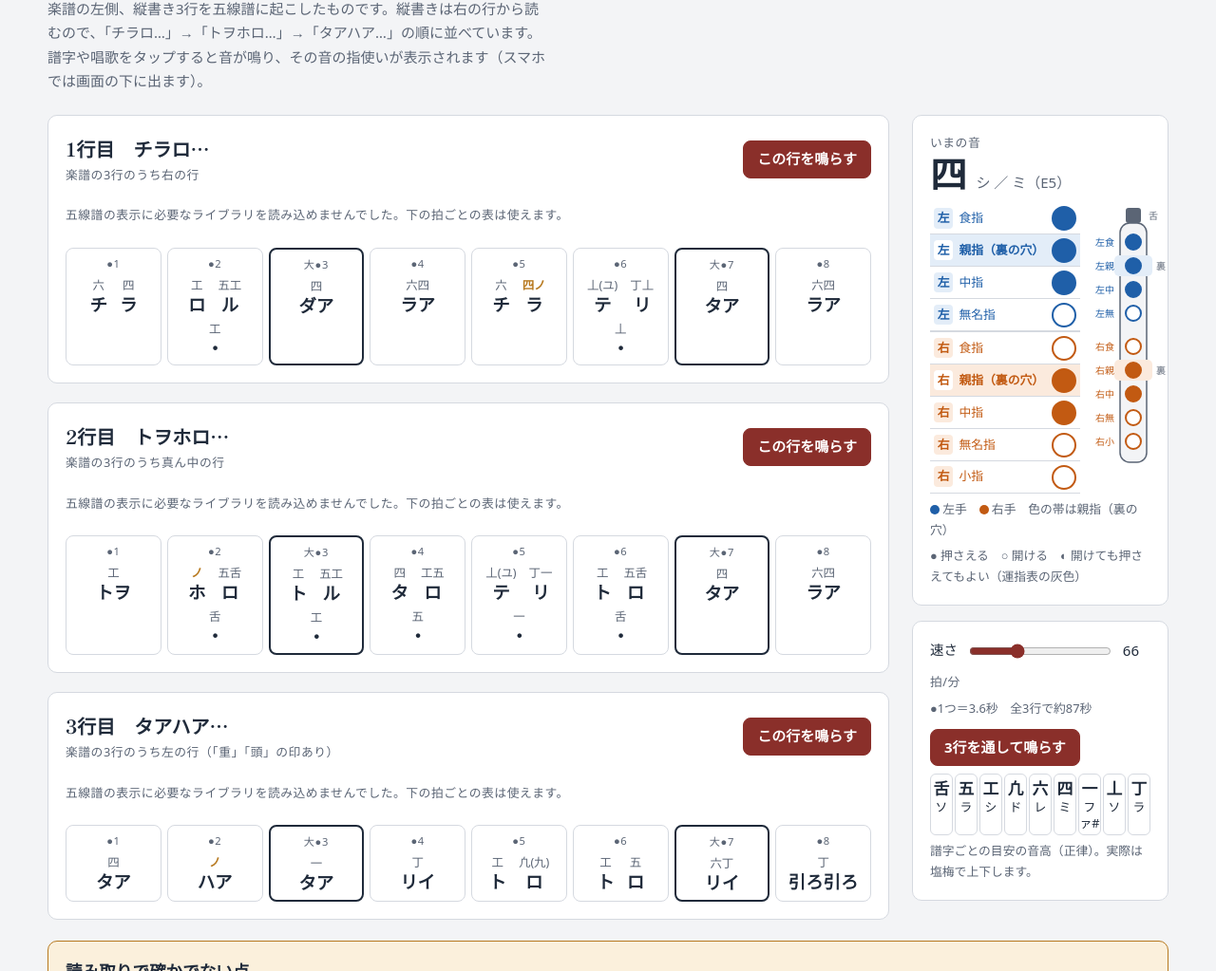
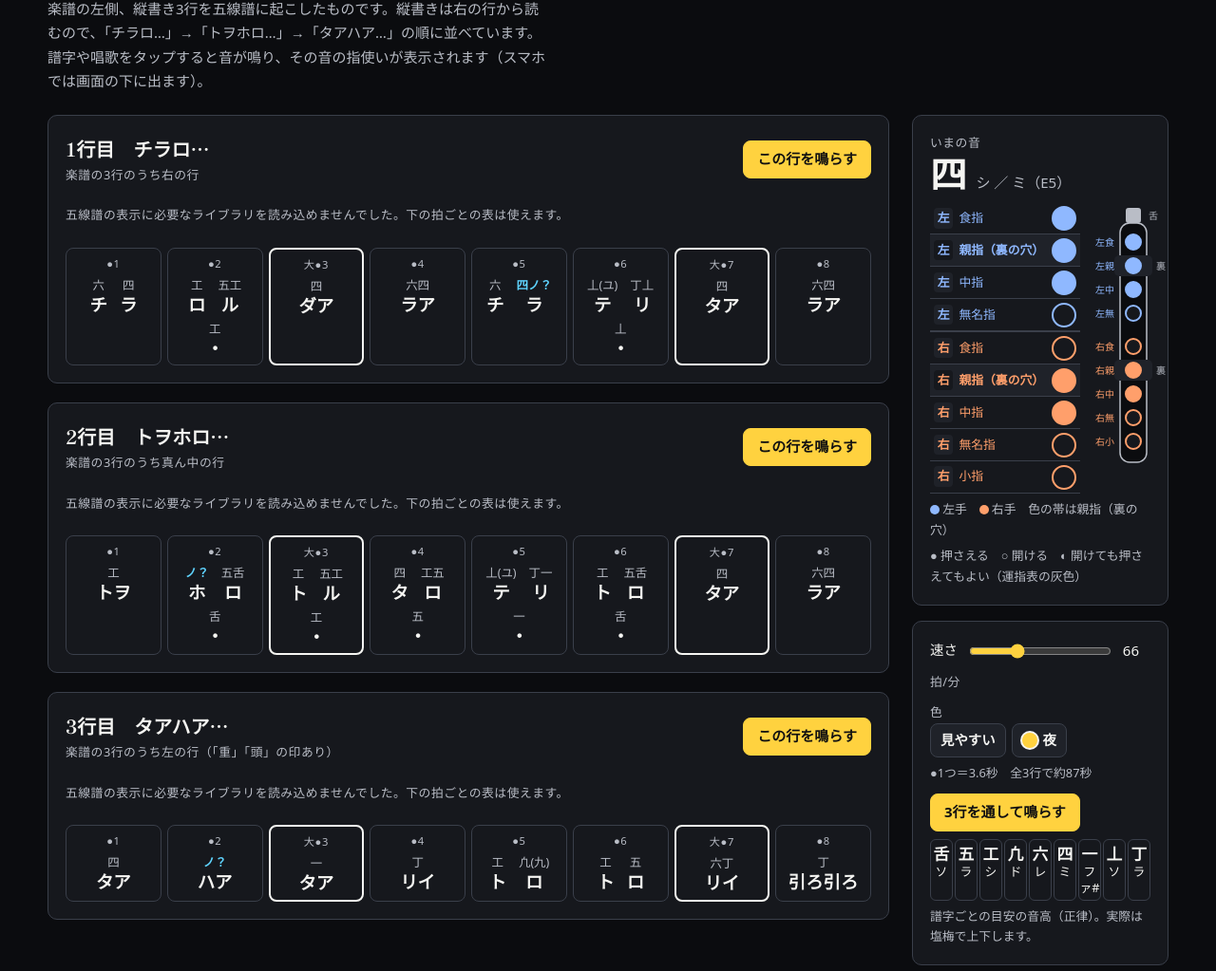
Before and after one commit to malu-malu/hichiriki-keiko, a plain HTML site: page index.html in a window 1280 px wide. Shown: the part 77-1100 px from the top of the page at 95% size. Drawn offline with Linux system fonts and the light colour scheme; a web font is replaced by a local one.

Commit message:
Add files via upload

```diff
--- a/index.html
+++ b/index.html
@@ -3,7 +3,8 @@
 <head>
 <meta charset="utf-8">
 <meta name="viewport" content="width=device-width, initial-scale=1, viewport-fit=cover">
-<style>:root{color-scheme:light}body{margin:0;font-size:14px}img{max-width:100%}[hidden]{display:none!important}</style>
+<meta name="theme-color" content="#0b0c0f">
+<style>body{margin:0;font-size:14px}img{max-width:100%}[hidden]{display:none!important}</style>
 <title>篳篥 三行の稽古譜</title>
 <meta name="claude:viewport-fit-sides" content="cover">
 <link rel="preconnect" href="https://fonts.googleapis.com">
@@ -11,20 +12,20 @@
 <style>
 /* Layout: score cards on the left, a sticky fingering chart on the right (stacks above on phones) */
 :root{
-  --bg:#f3f4f6; --paper:#ffffff; --ink:#1f2a3a; --muted:#5b6575; --line:#d5d9e0;
-  --accent:#8a2f2a; --accent-soft:#f3e3e1; --hold:#b7791f; --hold-soft:#fbf0dc;
-  --hole-on:#1f2a3a; --hole-off:#ffffff; --left:#1f5fa8; --left-soft:#e3edf8; --right:#c25a12; --right-soft:#fbeadd;
+  /* 色の値は「夜」（いちばん見やすい配色）。色ボタンで JavaScript が上書きする */
+  --bg:#0b0c0f; --panel:#16181d; --panel2:#1f2229; --line:#3a3f4a; --tx:#f5f5f2; --dim:#b9bdc6;
+  --go:#ffd23f; --kai:#5fd4ff; --you:#9df28a; --new:#ff9f6b; --rev:#8fb8ff;
+  --onbg:#3a3210; --sentbg:#10210e; --inbg:#000000; --ongo:#111111; --glow:#ffd23f55;
+  /* このページでの役割 */
+  --paper:var(--panel); --ink:var(--tx); --muted:var(--dim);
+  --accent:var(--go); --on-accent:var(--ongo); --accent-soft:var(--panel2);
+  --hold:var(--kai); --hold-soft:var(--panel2);
+  --hole-on:var(--tx); --hole-off:var(--panel);
+  --left:var(--rev); --left-soft:var(--panel2); --right:var(--new); --right-soft:var(--panel2);
   --f-display:"Shippori Mincho","Hiragino Mincho ProN","Yu Mincho",serif;
   --f-body:"BIZ UDPGothic","Hiragino Sans","Yu Gothic",system-ui,sans-serif;
+  color-scheme:dark;
 }
-@media (prefers-color-scheme:dark){:root:not([data-theme="light"]){
-  --bg:#14171c; --paper:#1d2128; --ink:#e7e9ee; --muted:#9aa3b2; --line:#343a45;
-  --accent:#e08a80; --accent-soft:#3a2523; --hold:#e2b25c; --hold-soft:#3a2f1c;
-  --hole-on:#e7e9ee; --hole-off:#1d2128; --left:#7fb3ee; --left-soft:#1c2a3b; --right:#f0a46b; --right-soft:#3a2a1d; color-scheme:dark}}
-:root[data-theme="dark"]{
-  --bg:#14171c; --paper:#1d2128; --ink:#e7e9ee; --muted:#9aa3b2; --line:#343a45;
-  --accent:#e08a80; --accent-soft:#3a2523; --hold:#e2b25c; --hold-soft:#3a2f1c;
-  --hole-on:#e7e9ee; --hole-off:#1d2128; --left:#7fb3ee; --left-soft:#1c2a3b; --right:#f0a46b; --right-soft:#3a2a1d; color-scheme:dark}
 body{background:var(--bg);color:var(--ink);font-family:var(--f-body);font-size:15px;line-height:1.7}
 .wrap{max-width:1180px;margin:0 auto;padding-block:28px 56px;padding-left:max(16px,env(safe-area-inset-left,0px));padding-right:max(16px,env(safe-area-inset-right,0px))}
 h1{font-family:var(--f-display);font-size:1.9rem;margin:0;line-height:1.3;text-wrap:balance}
@@ -36,9 +37,9 @@ h2{font-family:var(--f-display);font-size:1.25rem;margin:0;text-wrap:balance}
 .card{background:var(--paper);border:1px solid var(--line);border-radius:10px;padding:18px;min-width:0}
 .card-head{display:flex;flex-wrap:wrap;gap:10px 16px;align-items:center;justify-content:space-between}
 .tag{font-size:.8rem;color:var(--muted);letter-spacing:.04em}
-button{font:inherit;cursor:pointer;border-radius:8px;border:1px solid var(--accent);background:var(--accent);color:var(--paper);padding:6px 14px;font-weight:700}
+button{font:inherit;cursor:pointer;border-radius:8px;border:1px solid var(--accent);background:var(--accent);color:var(--on-accent);padding:6px 14px;font-weight:700}
 button.ghost{background:transparent;color:var(--accent)}
-button:focus-visible,.chip:focus-visible{outline:3px solid var(--hold);outline-offset:2px}
+button:focus-visible,.chip:focus-visible{outline:3px solid var(--accent);outline-offset:2px;box-shadow:0 0 0 6px var(--glow)}
 .staff{overflow-x:auto;margin-top:8px}
 .staff svg{max-width:100%}
 .staff svg path,.staff svg text{fill:var(--ink)}
@@ -54,10 +55,11 @@ button:focus-visible,.chip:focus-visible{outline:3px solid var(--hold);outline-o
 .chip .fu{font-size:.78rem;color:var(--muted)}
 .chip .sy{font-family:var(--f-display);font-size:1.15rem;font-weight:700}
 .chip:hover{background:var(--accent-soft)}
-.chip.on{background:var(--accent);color:var(--paper)}
-.chip.on .fu{color:var(--paper)}
+.chip.on{background:var(--accent);color:var(--on-accent)}
+.chip.on .fu{color:var(--on-accent)}
 .chip.unsure .fu{color:var(--hold);font-weight:700}
-.chip.on.unsure .fu{color:var(--paper)}
+.chip.unsure .fu::after{content:"？"}
+.chip.on.unsure .fu{color:var(--on-accent)}
 .side{position:sticky;top:max(12px,env(safe-area-inset-top,0px));display:flex;flex-direction:column;gap:16px}
 @media (max-width:860px){.side{position:static}}
 .now{display:flex;align-items:baseline;gap:10px}
@@ -102,8 +104,11 @@ table.fing{border-collapse:collapse;width:auto}
 .ctrl{display:flex;flex-wrap:wrap;align-items:center;gap:10px}
 .ctrl label{font-size:.9rem}
 input[type=range]{accent-color:var(--accent);width:150px}
+.ctrl.colors{gap:6px;flex-wrap:nowrap}
+.colorbtn{display:inline-flex;align-items:center;gap:6px;background:var(--panel2);color:var(--tx);border:1px solid var(--line);padding:5px 10px;white-space:nowrap;font-size:.9rem}
+.colorbtn .sw{width:16px;height:16px;border-radius:50%;background:var(--go);box-shadow:0 0 0 2px var(--tx);flex:0 0 auto}
 .tabular{font-variant-numeric:tabular-nums}
-.notes{background:var(--hold-soft);border:1px solid var(--hold);border-radius:10px;padding:16px 18px}
+.notes{background:var(--hold-soft);border:1px solid var(--line);border-radius:10px;padding:16px 18px}
 .notes h2{font-size:1.1rem}
 .notes ul{margin:.5rem 0 0;padding-left:1.2em}
 .notes li{margin:.25rem 0;max-width:70ch}
@@ -137,6 +142,11 @@ input[type=range]{accent-color:var(--accent);width:150px}
           <label for="tempo">速さ</label>
           <input type="range" id="tempo" min="40" max="120" value="66">
           <span class="tabular" id="tempoVal">66</span><span class="tag">拍/分</span>
+        </div>
+        <div class="tag" style="margin-top:10px">色</div>
+        <div class="ctrl colors">
+          <button type="button" class="colorbtn" id="seriesBtn" aria-label="色のシリーズの切りかえ(見やすい/パステル)"><span id="seriesName">見やすい</span></button>
+          <button type="button" class="colorbtn" id="colorBtn" aria-label="色の切りかえ(押すたびに変わります)"><span class="sw" aria-hidden="true"></span><span id="colorName">夜</span></button>
         </div>
         <div class="legend tabular" id="total"></div>
         <div style="margin-top:10px"><button data-play="all" id="playAll">3行を通して鳴らす</button></div>
@@ -219,6 +229,47 @@ const LINES = [
   ]}
 ];
 const BIG = [2,6]; // 大きい● の拍（0始まり）
+
+// 色（5色。すべて WCAG 2.1 AA 4.5:1 以上を確認済み）
+var PAL={
+ night: {bg:"#0b0c0f",panel:"#16181d",panel2:"#1f2229",line:"#3a3f4a",tx:"#f5f5f2",dim:"#b9bdc6",go:"#ffd23f",kai:"#5fd4ff",you:"#9df28a",new:"#ff9f6b",rev:"#8fb8ff",onbg:"#3a3210",sentbg:"#10210e",inbg:"#000000",ongo:"#111111"},
+ neon:  {bg:"#0d0221",panel:"#1a0b3b",panel2:"#241452",line:"#5a469c",tx:"#fdf7ff",dim:"#cfc5ee",go:"#ff5ad9",kai:"#3ee8ff",you:"#b8ff3e",new:"#ffb86b",rev:"#b3afff",onbg:"#4a0f45",sentbg:"#1d2a05",inbg:"#05010f",ongo:"#1a0014"},
+ ocean: {bg:"#06192e",panel:"#0c2742",panel2:"#123352",line:"#3a6688",tx:"#f2f8ff",dim:"#bfd3e8",go:"#4fe3ff",kai:"#ffd36b",you:"#8ff0c4",new:"#ffb08a",rev:"#b6ccff",onbg:"#0f3f57",sentbg:"#0b3324",inbg:"#020c18",ongo:"#04202b"},
+ sakura:{bg:"#fff6ef",panel:"#ffffff",panel2:"#fdebf0",line:"#c99aab",tx:"#2b1a1f",dim:"#5e434c",go:"#b0124f",kai:"#075a85",you:"#22662a",new:"#9a4211",rev:"#33449c",onbg:"#fbd3e1",sentbg:"#e8f5e9",inbg:"#ffffff",ongo:"#ffffff"},
+ mori:  {bg:"#0e1f16",panel:"#16301f",panel2:"#1d3b28",line:"#4a7357",tx:"#f6f3e4",dim:"#c9d3bb",go:"#c6f36b",kai:"#7fd8ff",you:"#ffe082",new:"#ffab73",rev:"#b8c9ff",onbg:"#2f4a14",sentbg:"#233a12",inbg:"#08140d",ongo:"#10200a"},
+ ichigo:   {bg:"#fff0f4",panel:"#ffffff",panel2:"#ffe3ec",line:"#f2b8c8",tx:"#3a1f29",dim:"#6e4a57",go:"#c2185b",kai:"#1565a8",you:"#2e7d32",new:"#b0450f",rev:"#5b3fb0",onbg:"#ffe2ec",sentbg:"#eaf7ea",inbg:"#ffffff",ongo:"#ffffff"},
+ lavender: {bg:"#f6f1ff",panel:"#ffffff",panel2:"#ece3ff",line:"#c9b5f2",tx:"#2a2140",dim:"#5b4f75",go:"#6a3fc4",kai:"#0f6c8f",you:"#2f7a3a",new:"#a8481a",rev:"#b0246a",onbg:"#e2d4ff",sentbg:"#e9f6ec",inbg:"#ffffff",ongo:"#ffffff"},
+ mint:     {bg:"#effbf6",panel:"#ffffff",panel2:"#dcf5ea",line:"#9fd8bf",tx:"#16302a",dim:"#3f5f55",go:"#0b7a5a",kai:"#1d5fa8",you:"#a0306a",new:"#a14a10",rev:"#3a4fb0",onbg:"#d9f6e9",sentbg:"#fdeef5",inbg:"#ffffff",ongo:"#ffffff"},
+ lemon:    {bg:"#fffbe8",panel:"#ffffff",panel2:"#fff3c4",line:"#e8d27a",tx:"#2f2a12",dim:"#5f5730",go:"#8a5d00",kai:"#1b62a3",you:"#2e7d32",new:"#b0401a",rev:"#6a3fc4",onbg:"#ffe9a0",sentbg:"#eaf7ea",inbg:"#ffffff",ongo:"#ffffff"},
+ sora:     {bg:"#eef7ff",panel:"#ffffff",panel2:"#dcefff",line:"#a9cdef",tx:"#13283d",dim:"#44607a",go:"#1565c0",kai:"#b03a74",you:"#2e7d32",new:"#a8481a",rev:"#5b3fb0",onbg:"#dcedff",sentbg:"#eaf7ea",inbg:"#ffffff",ongo:"#ffffff"},
+ peach:    {bg:"#fff3ec",panel:"#ffffff",panel2:"#ffe4d6",line:"#f3bfa3",tx:"#3a2318",dim:"#6e4c3e",go:"#b8401a",kai:"#1565a8",you:"#2e7d32",new:"#8a3fa0",rev:"#3f51b5",onbg:"#ffe6da",sentbg:"#eaf7ea",inbg:"#ffffff",ongo:"#ffffff"}
+};
+var SERIES={mieru:["night","neon","ocean","sakura","mori"],pastel:["ichigo","lavender","mint","lemon","sora","peach"]};
+var SERIES_NAME={mieru:"見やすい",pastel:"パステル"};
+var PAL_NAME={night:"夜",neon:"ネオン",ocean:"海",sakura:"桜",mori:"森",ichigo:"いちごミルク",lavender:"ラベンダー",mint:"ミント",lemon:"レモン",sora:"そらいろ",peach:"ピーチ"};
+var DARK={night:1,neon:1,ocean:1,mori:1};
+function seriesOf(t){return SERIES.pastel.indexOf(t)>=0?"pastel":"mieru";}
+// 設定（この端末に保存）
+var S={theme:"night",lastTh:{}};
+var STORE_KEY="hichiriki-keiko.settings";
+function load(){try{var v=JSON.parse(localStorage.getItem(STORE_KEY)||"{}");if(v&&PAL[v.theme])S.theme=v.theme;if(v&&v.lastTh&&typeof v.lastTh==="object"){["mieru","pastel"].forEach(function(k){if(PAL[v.lastTh[k]]&&seriesOf(v.lastTh[k])===k)S.lastTh[k]=v.lastTh[k];});}}catch(e){}}
+function store(){try{localStorage.setItem(STORE_KEY,JSON.stringify(S));}catch(e){}}
+function pal(){return PAL[S.theme]||PAL.night;}
+function applyTheme(){var p=pal(),st=document.documentElement.style;
+ Object.keys(p).forEach(function(k){st.setProperty("--"+k,p[k]);});
+ st.setProperty("--glow",p.go+"55");
+ st.colorScheme=DARK[S.theme]?"dark":"light";
+ var m=document.querySelector('meta[name="theme-color"]');
+ if(!m){m=document.createElement("meta");m.name="theme-color";document.head.appendChild(m);}m.content=p.bg;
+ var n=document.getElementById("colorName"); if(n) n.textContent=PAL_NAME[S.theme]||"夜";
+ var sn=document.getElementById("seriesName"); if(sn) sn.textContent=SERIES_NAME[seriesOf(S.theme)];}
+// 色ボタン（操作名は color。ほかと重ならないこと）
+// （操作名は color と series。ページ内のほかの名前と重ならないことを確認済み）
+function color(){var L=SERIES[seriesOf(S.theme)],i=L.indexOf(S.theme);
+  S.theme=L[(i+1)%L.length];S.lastTh[seriesOf(S.theme)]=S.theme;store();applyTheme();}
+function series(){var nx=seriesOf(S.theme)==="mieru"?"pastel":"mieru";
+  S.lastTh[seriesOf(S.theme)]=S.theme;S.theme=S.lastTh[nx]||SERIES[nx][0];store();applyTheme();}
+load(); applyTheme();
 
 let tempo=66, ctx=null, timers=[], playingLine=-1;
 const $=s=>document.querySelector(s);
@@ -368,6 +419,8 @@ function build(){
   $("#tempo").addEventListener("input",e=>{tempo=+e.target.value;updateTempo();});
   updateTempo();
   $("#playAll").addEventListener("click",()=>playLine("all"));
+  $("#colorBtn").addEventListener("click",color);
+  $("#seriesBtn").addEventListener("click",series);
   setNow("四");
 }
 build();
```
